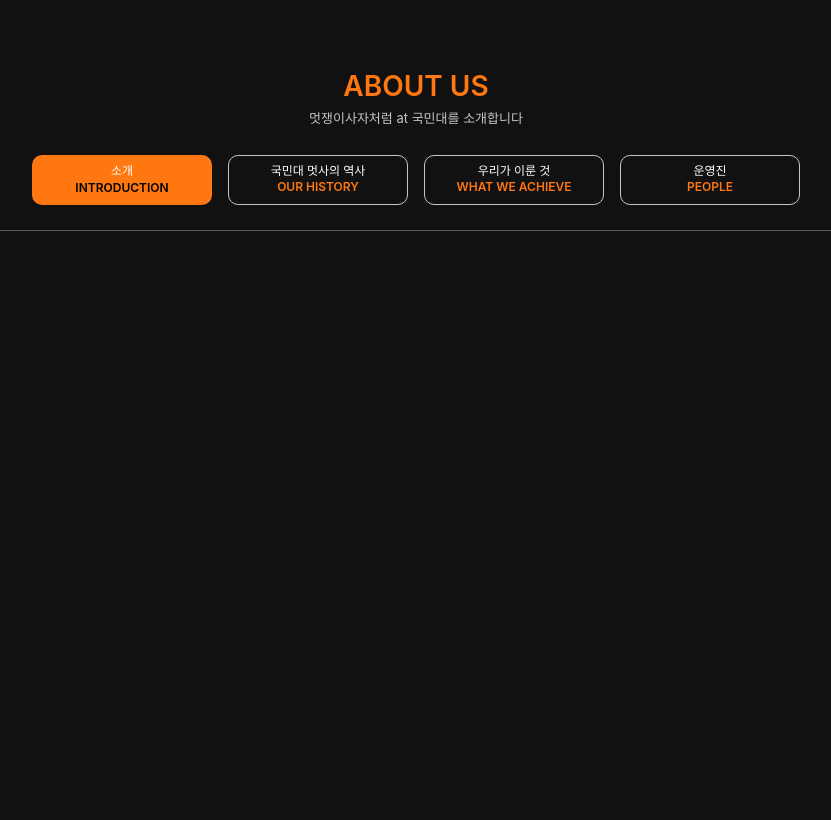
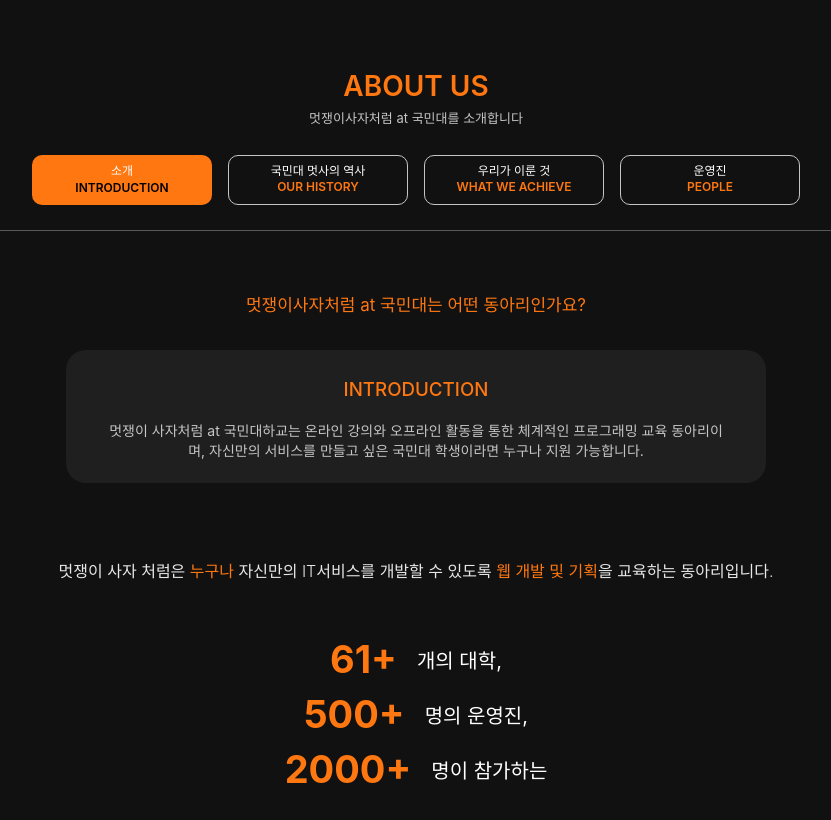
Before and after one commit to Dayeon0820/likelion13_homepage, a React (Create React App) app: page /about in a window 1280 px wide. Shown: the whole page, without its empty margins (224-1055 px from the left). Built offline with nearby package versions, Linux system fonts and the light colour scheme.

Commit message:
set about

```diff
--- /dev/null
+++ b/src/about/about.css
@@ -0,0 +1,75 @@
+#about_main {
+  width: 100%;
+  display: flex;
+  flex-direction: column;
+  align-items: center;
+}
+
+#about-title {
+  color: var(--orange);
+  font-size: 17px;
+  font-weight: 400;
+  margin-top: 60px;
+}
+
+#about-introBox {
+  background-color: #1f1f1f;
+  width: 70%;
+  border-radius: 20px;
+  margin-top: 20px;
+  padding: 9px 35px;
+  display: flex;
+  flex-direction: column;
+  align-items: center;
+  justify-content: center;
+  box-sizing: border-box;
+  max-width: 700px;
+}
+#about-introBox h3 {
+  color: var(--orange);
+  font-weight: 500;
+  margin-bottom: 5px;
+}
+
+#about-introBox p {
+  color: var(--white);
+  font-size: 14px;
+  text-align: center;
+}
+
+#about-subtitle {
+  color: rgba(255, 255, 255, 0.9);
+  font-weight: 300;
+  font-size: 16px;
+  margin: 75px 0 50px 0;
+}
+
+#about-subtitle span {
+  color: var(--orange);
+}
+
+.about-contents {
+  width: 100%;
+  display: flex;
+  align-items: center;
+  justify-content: center;
+  height: 55px;
+}
+
+.about-contents h4 {
+  color: var(--orange);
+  margin-right: 20px;
+  font-size: 38px;
+}
+
+.about-contents span {
+  color: white;
+  font-size: 20px;
+}
+
+#about-footer {
+  display: flex;
+  margin-top: 20px;
+  align-items: center;
+  justify-content: center;
+}
--- a/src/about/about.jsx
+++ b/src/about/about.jsx
@@ -1,10 +1,11 @@
 import "../App.css";
 import React, { useState } from "react";
 import Page from "../common/page";
+import IntroductionAbout from "./main_about/introduction_about";
 
 function About() {
   const mainComponent = {
-    INTRODUCTION: <div />,
+    INTRODUCTION: <IntroductionAbout />,
     "OUR HISTORY": <div />,
     "WHAT WE ACHIEVE": <div />,
     PEOPLE: <div />,
--- /dev/null
+++ b/src/about/main_about/introduction_about.jsx
@@ -0,0 +1,59 @@
+import "../../App.css";
+import "../about.css";
+import React, { useState } from "react";
+
+function IntroductionAbout() {
+  const contents = [
+    { number: "61+", text: "개의 대학," },
+    { number: "500+", text: "명의 운영진," },
+    { number: "2000+", text: "명이 참가하는" },
+  ];
+  return (
+    <div>
+      <main id="about_main">
+        <h2 id="about-title">멋쟁이사자처럼 at 국민대는 어떤 동아리인가요?</h2>
+        <div id="about-introBox">
+          <h3>INTRODUCTION</h3>
+          <p>
+            멋쟁이 사자처럼 at 국민대하교는 온라인 강의와 오프라인 활동을 통한
+            체계적인 프로그래밍 교육 동아리이며, 자신만의 서비스를 만들고 싶은
+            국민대 학생이라면 누구나 지원 가능합니다.
+          </p>
+        </div>
+        <h4 id="about-subtitle">
+          멋쟁이 사자 처럼은 <span>누구나</span> 자신만의 IT서비스를 개발할 수
+          있도록 <span>웹 개발 및 기획</span>을 교육하는 동아리입니다.
+        </h4>
+        {contents.map((content) => (
+          <div className="about-contents">
+            <h4>{content.number}</h4>
+            <span>{content.text}</span>
+          </div>
+        ))}
+        <h4 id="about-subtitle">
+          전국 <span>최대 규모</span> 개발/창업 동아리입니다.
+        </h4>
+      </main>
+      <footer id="about-footer">
+        <div className="session-footer_btn">
+          <h2>VOD 강의 제공</h2>
+          <h4>온/오프라인 학습</h4>
+        </div>
+        <div className="session-footer_btn">
+          <h4>서비스 빌딩을 위한</h4>
+          <h4>월/목</h4>
+        </div>
+        <div className="session-footer_btn">
+          <h4>중앙/교내</h4>
+          <h2>아이디어톤</h2>
+        </div>
+        <div className="session-footer_btn">
+          <h4>멋사의 꽃</h4>
+          <h2>해커톤</h2>
+        </div>
+      </footer>
+    </div>
+  );
+}
+
+export default IntroductionAbout;
```
